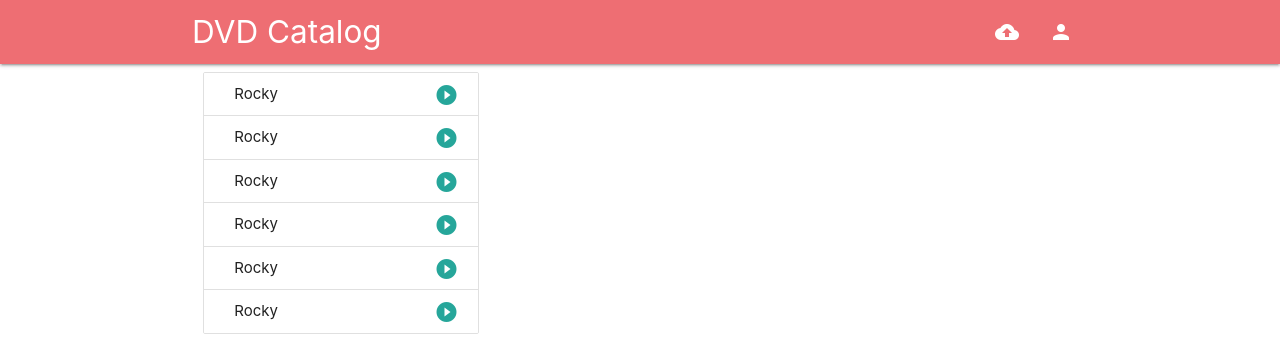
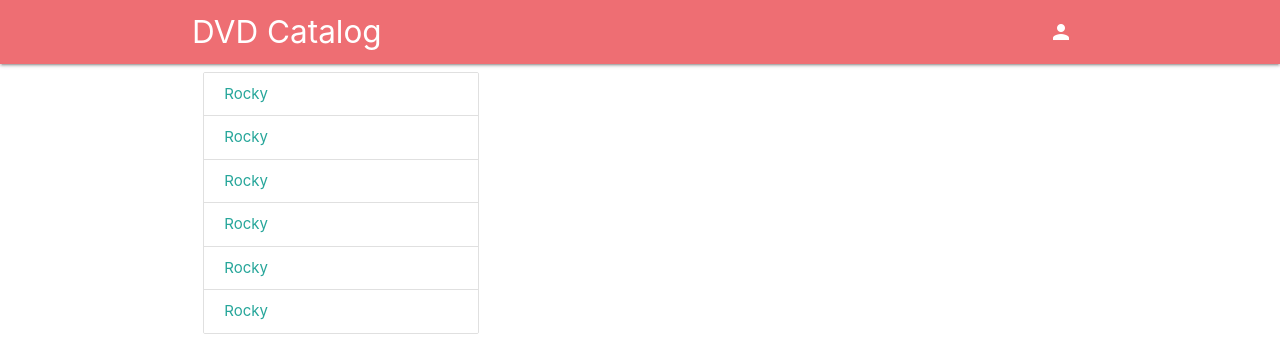
Before and after one commit to lwerner27/movie-catalog, a Vue app: page / in a window 1280 px wide. Shown: the top 360 px of the page. Built offline with nearby package versions, Linux system fonts and the light colour scheme.

Commit message:
Made some changes to collection and conditional rendering

```diff
--- a/src/App.vue
+++ b/src/App.vue
@@ -1,6 +1,6 @@
 <template>
   <div>
-    <app-navbar>DVD Catalog</app-navbar>
+    <app-navbar :status="loggedIn">DVD Catalog</app-navbar>
     <home></home>
   </div>
 </template>
@@ -11,6 +11,11 @@ import Home from './pages/Home.vue'
 
 export default {
   name: 'app',
+  data: () => (
+    {
+      loggedIn: false
+    }
+  ),
   components: {
     AppNavbar,
     Home
--- a/src/components/AppCollection.vue
+++ b/src/components/AppCollection.vue
@@ -1,5 +1,19 @@
 <template>
-    <ul class="collection with-header">
+    <div class="collection">
         <slot></slot>
-    </ul>
+    </div>
 </template>
+
+<script>
+export default {
+    props: {
+        header: String
+    }
+}
+</script>
+
+<style scoped>
+    li {
+        text-decoration: none;
+    }
+</style>
--- a/src/components/AppCollectionItem.vue
+++ b/src/components/AppCollectionItem.vue
@@ -1,7 +1,3 @@
 <template>
-
-    <li class="collection-item">
-        <div><slot></slot><a href="#!" class="secondary-content"><i class="material-icons">play_circle_filled</i></a></div>
-    </li>
-
+    <a href="#!" class="collection-item"><slot></slot></a>
 </template>
--- a/src/components/AppNavbar.vue
+++ b/src/components/AppNavbar.vue
@@ -5,7 +5,7 @@
                 <a href="#!" class="brand-logo"><slot></slot></a>
                 <a href="#" data-target="mobile-demo" class="sidenav-trigger"><i class="material-icons">menu</i></a>
                 <ul class="right hide-on-med-and-down">
-                    <li><a href="#"><i class="large material-icons">cloud_upload</i></a></li>
+                    <li v-if="status"><a href="#"><i class="large material-icons">cloud_upload</i></a></li>
                     <li><a href="#"><i class="large material-icons">person</i></a></li>
                 </ul>
             </div>
@@ -13,7 +13,15 @@
 
         <ul class="sidenav" id="mobile-demo">
             <li><a href="#"><i class="small material-icons">person</i>Login</a></li>
-            <li><a href="#"><i class="small material-icons">cloud_upload</i>Upload</a></li>
+            <li v-if="status"><a href="#"><i class="small material-icons">cloud_upload</i>Upload</a></li>
         </ul>
     </div>
 </template>
+
+<script>
+export default {
+    props: {
+        status: Boolean
+    }
+}
+</script>
--- a/src/pages/Home.vue
+++ b/src/pages/Home.vue
@@ -2,8 +2,11 @@
     <div class="home-page">
         <div class="container">
             <div class="row">
+                <div v-if="selectedMovie" class="col s12 m8">
+
+                </div>
                 <div class="col s12 m4">
-                    <app-collection>
+                    <app-collection header="Movies">
                         <app-collection-item>Rocky</app-collection-item>
                         <app-collection-item>Rocky</app-collection-item>
                         <app-collection-item>Rocky</app-collection-item>
@@ -11,9 +14,6 @@
                         <app-collection-item>Rocky</app-collection-item>
                         <app-collection-item>Rocky</app-collection-item>
                     </app-collection>
-                </div>
-                <div class="col s12 m8">
-
                 </div>
             </div>
         </div>
@@ -24,6 +24,11 @@
 import AppCollection from '../components/AppCollection.vue'
 import AppCollectionItem from '../components/AppCollectionItem.vue'
 export default {
+    data: () => (
+        {
+            selectedMovie: null
+        }
+    ),
     components: {
         AppCollection,
         AppCollectionItem
```
